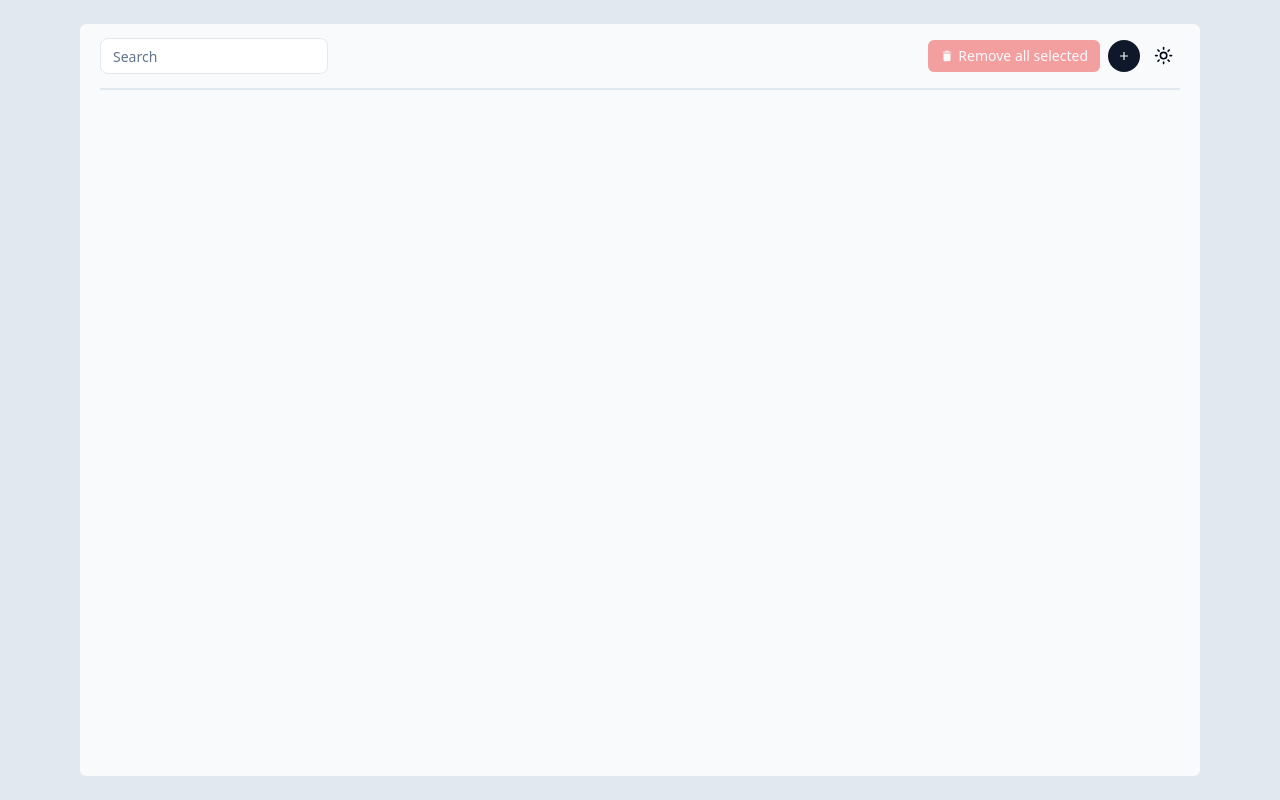
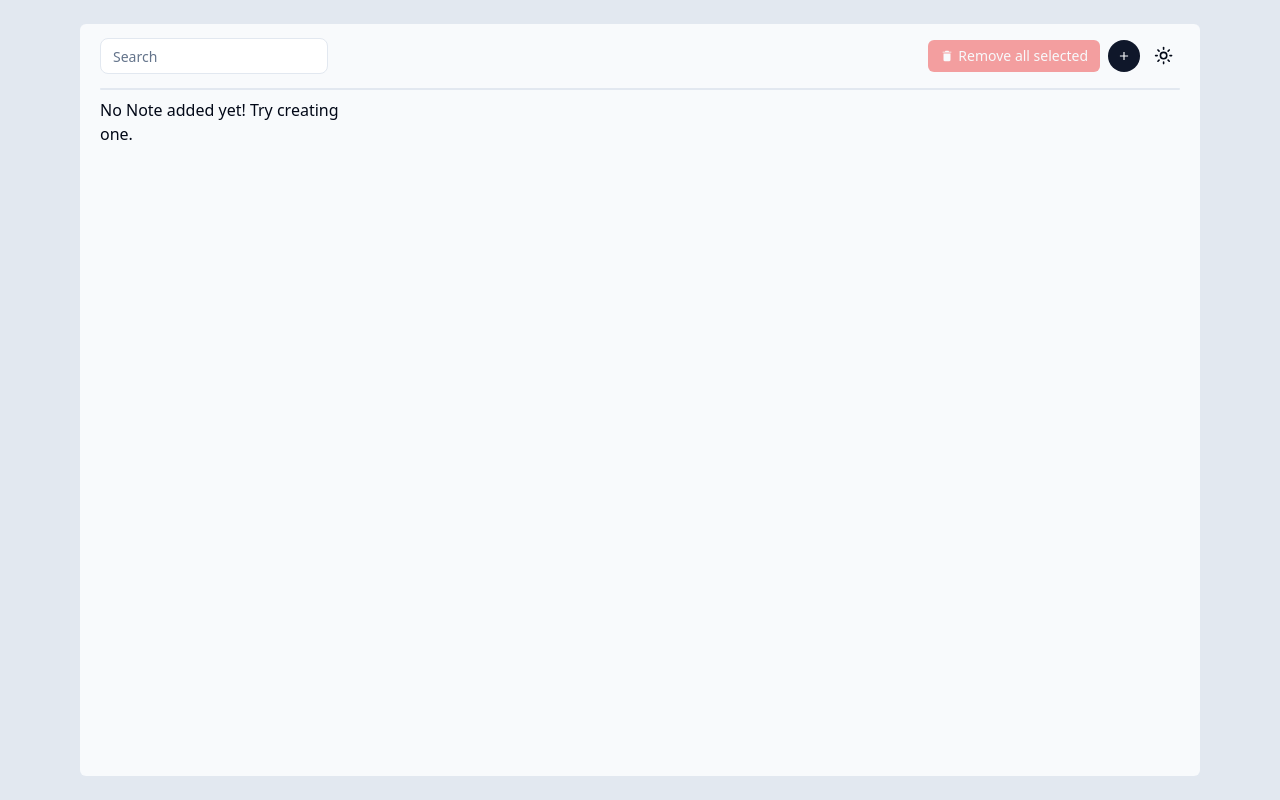
Before and after one commit to GilbertoFreitasJunior997/notes-app, a React (Vite) app: page / in a window 1280 px wide. Built offline with nearby package versions, Linux system fonts and the light colour scheme.

Commit message:
added note

```diff
--- a/package.json
+++ b/package.json
@@ -10,6 +10,7 @@
     "preview": "vite preview"
   },
   "dependencies": {
+    "@radix-ui/react-checkbox": "^1.0.4",
     "@radix-ui/react-dialog": "^1.0.5",
     "@radix-ui/react-dropdown-menu": "^2.0.6",
     "@radix-ui/react-slot": "^1.0.2",
--- /dev/null
+++ b/src/components/modal-configure-note.tsx
@@ -0,0 +1,111 @@
+import {
+  Dialog,
+  DialogContent,
+  DialogHeader,
+  DialogTitle,
+  DialogTrigger,
+} from "@/components/ui/dialog";
+import { MdAdd, MdEdit } from "react-icons/md";
+import { useRef, useState } from "react";
+
+import { Button } from "./ui/button";
+import { Input } from "./ui/input";
+import { Note } from "@/store/types";
+import { Textarea } from "./ui/textarea";
+import { useNotes } from "@/store";
+import { useSelector } from "@/store/use-selector";
+
+type ModalConfigureNoteProps = {
+  initialValues?: Note;
+};
+
+export const ModalConfigureNote = (props: ModalConfigureNoteProps) => {
+  const { initialValues } = props;
+  const isEdit = !!initialValues;
+
+  const { add, update } = useNotes(useSelector("add", "update"));
+
+  const titleRef = useRef<HTMLInputElement>(null);
+  const descriptionRef = useRef<HTMLTextAreaElement>(null);
+
+  const [isOpen, setIsOpen] = useState(false);
+
+  const handleSubmit = (e: React.FormEvent<HTMLFormElement>) => {
+    e.preventDefault();
+
+    const title = titleRef.current?.value;
+    const description = descriptionRef.current?.value;
+
+    if (!title) {
+      return;
+    }
+
+    if (isEdit) {
+      update({
+        id: initialValues.id,
+        title,
+        description,
+      });
+    } else {
+      add({
+        title,
+        description,
+      });
+    }
+
+    setIsOpen(false);
+  };
+
+  return (
+    <Dialog open={isOpen} onOpenChange={setIsOpen}>
+      <DialogTrigger asChild>
+        {isEdit ? (
+          <Button
+            size="icon"
+            variant="outline"
+            className="w-5 h-5"
+            onClick={(e) => e.stopPropagation()}
+          >
+            <MdEdit />
+          </Button>
+        ) : (
+          <Button size="icon">
+            <MdAdd />
+          </Button>
+        )}
+      </DialogTrigger>
+      <DialogContent>
+        <DialogHeader>
+          <DialogTitle>
+            {isEdit ? `Update note ${initialValues.title}` : "New"} note
+          </DialogTitle>
+          <form className="flex flex-col gap-3 pt-2" onSubmit={handleSubmit}>
+            <Input
+              type="text"
+              ref={titleRef}
+              placeholder="Title"
+              defaultValue={initialValues?.title}
+              required
+            />
+            <Textarea
+              ref={descriptionRef}
+              placeholder="Description"
+              defaultValue={initialValues?.description}
+            />
+
+            <div className="flex justify-end items-center gap-2">
+              <Button
+                type="button"
+                variant="outline"
+                onClick={() => setIsOpen(false)}
+              >
+                Cancel
+              </Button>
+              <Button type="submit">{isEdit ? "Update" : "Create"}</Button>
+            </div>
+          </form>
+        </DialogHeader>
+      </DialogContent>
+    </Dialog>
+  );
+};
--- /dev/null
+++ b/src/components/note.tsx
@@ -0,0 +1,68 @@
+import { Button } from "./ui/button";
+import { Checkbox } from "./ui/checkbox";
+import { MdDelete } from "react-icons/md";
+import { ModalConfigureNote } from "./modal-configure-note";
+import { Note as NoteProps } from "@/store/types";
+import { useNotes } from "@/store";
+import { useSelector } from "@/store/use-selector";
+
+export const Note = (props: NoteProps) => {
+  const { id, title, description } = props;
+
+  const { toggleSelect, selected, remove } = useNotes(
+    useSelector("toggleSelect", "selected", "remove")
+  );
+
+  const isSelected = selected.includes(id);
+
+  const handleRemove = (e: React.MouseEvent) => {
+    e.preventDefault();
+    e.stopPropagation();
+
+    remove(id);
+  };
+
+  const handleSelect = () => toggleSelect(id);
+
+  const handleKeyDown = (e: React.KeyboardEvent) => {
+    if (e.key !== " " && e.key !== "Enter") return;
+
+    handleSelect();
+  };
+
+  return (
+    <div
+      role="button"
+      tabIndex={0}
+      className={`rounded-md border-slate-300 dark:border-slate-700 border w-full h-52 flex flex-col p-1 group ${
+        isSelected ? "ring-primary ring-1" : ""
+      }`}
+      onClick={handleSelect}
+      onKeyDown={handleKeyDown}
+    >
+      <section className="px-2 flex justify-between h-8">
+        <p className="text-lg font-bold truncate mr-1">{title}</p>
+        <div className="flex items-center gap-2 h-full">
+          <Checkbox
+            className={`hidden transition-opacity ${
+              isSelected ? "block" : "group-hover:block"
+            }`}
+            checked={isSelected}
+          />
+
+          <Button
+            size="icon"
+            variant="ghost"
+            className="w-5 h-5"
+            onClick={handleRemove}
+          >
+            <MdDelete />
+          </Button>
+
+          <ModalConfigureNote initialValues={props} />
+        </div>
+      </section>
+      <section className="overflow-auto grow px-2">{description}</section>
+    </div>
+  );
+};
--- /dev/null
+++ b/src/components/ui/checkbox.tsx
@@ -0,0 +1,28 @@
+import * as CheckboxPrimitive from "@radix-ui/react-checkbox"
+import * as React from "react"
+
+import { Check } from "lucide-react"
+import { cn } from "@/lib/utils"
+
+const Checkbox = React.forwardRef<
+  React.ElementRef<typeof CheckboxPrimitive.Root>,
+  React.ComponentPropsWithoutRef<typeof CheckboxPrimitive.Root>
+>(({ className, ...props }, ref) => (
+  <CheckboxPrimitive.Root
+    ref={ref}
+    className={cn(
+      "peer h-4 w-4 shrink-0 rounded-full border border-primary ring-offset-background focus-visible:outline-none focus-visible:ring-2 focus-visible:ring-ring focus-visible:ring-offset-2 disabled:cursor-not-allowed disabled:opacity-50 data-[state=checked]:bg-primary data-[state=checked]:text-primary-foreground",
+      className
+    )}
+    {...props}
+  >
+    <CheckboxPrimitive.Indicator
+      className={cn("flex items-center justify-center text-current")}
+    >
+      <Check className="h-4 w-4" />
+    </CheckboxPrimitive.Indicator>
+  </CheckboxPrimitive.Root>
+))
+Checkbox.displayName = CheckboxPrimitive.Root.displayName
+
+export { Checkbox }
--- a/src/layout/content.tsx
+++ b/src/layout/content.tsx
@@ -1,5 +1,47 @@
+import { Note } from "@/components/note";
+import { useMemo } from "react";
+import { useNotes } from "@/store";
+import { useSelector } from "@/store/use-selector";
+
+const normalizeText = (text: string) =>
+  text
+    .normalize("NFD")
+    .toLowerCase()
+    .replace(/[\s-]|[\u0300-\u036f]/g, "");
+
 export const Content = () => {
-    return <main className="dark:bg-slate-950 bg-slate-50 flex-grow rounded-b-md px-5">
-        <hr className="dark:bg-slate-800 bg-slate-200 h-[2px] rounded-full" />
+  const { notes, search } = useNotes(useSelector("notes", "search"));
+
+  const normalizedSearch = useMemo(() => normalizeText(search), [search]);
+
+  const displayNotes = useMemo(
+    () =>
+      normalizedSearch
+        ? notes.filter(
+            (note) =>
+              normalizeText(note.title).includes(normalizedSearch) ||
+              (note.description
+                ? normalizeText(note.description).includes(normalizedSearch)
+                : false)
+          )
+        : notes,
+    [normalizedSearch, notes]
+  );
+
+  return (
+    <main className="dark:bg-slate-950 bg-slate-50 flex-grow rounded-b-md px-5">
+      <hr className="dark:bg-slate-800 bg-slate-200 h-[2px] rounded-full" />
+      <div className="grid grid-cols-2 md:grid-cols-3 lg:grid-cols-3 xl:grid-cols-4 gap-2 pt-2">
+        {notes.length ? (
+          displayNotes.length ? (
+            displayNotes.map((note) => <Note key={note.id} {...note} />)
+          ) : (
+            <p> No note for this search. </p>
+          )
+        ) : (
+          <p> No Note added yet! Try creating one. </p>
+        )}
+      </div>
     </main>
-}
+  );
+};
--- a/src/layout/topbar.tsx
+++ b/src/layout/topbar.tsx
@@ -1,7 +1,7 @@
 import { Button } from "@/components/ui/button";
 import { Input } from "@/components/ui/input";
 import { IoMdTrash } from "react-icons/io";
-import { ModalCreateNote } from "@/components/modal-create-note";
+import { ModalConfigureNote } from "@/components/modal-configure-note";
 import { ThemeToggle } from "@/components/theme-toggle";
 import { useNotes } from "@/store";
 import { useSelector } from "@/store/use-selector";
@@ -29,7 +29,7 @@ export const Topbar = () => {
           <IoMdTrash />
           <span className="pl-1">Remove all selected</span>
         </Button>
-        <ModalCreateNote />
+        <ModalConfigureNote />
         <ThemeToggle />
       </div>
     </section>
--- a/src/store/index.tsx
+++ b/src/store/index.tsx
@@ -9,21 +9,34 @@ export const useNotes = create<UseNotes>()(
       selected: [],
       search: "",
       add: (newNote) => {
-        let maxId = 1;
         const { notes } = get();
-        notes.forEach((note) => {
-          if (note.id > maxId) maxId = note.id;
-        });
+        console.log(notes);
+        const id = Math.max(...notes.map((note) => note.id), 0) + 1;
+        console.log(id);
+
         set(({ notes }) => ({
-          notes: [...notes, { ...newNote, id: maxId }],
+          notes: [...notes, { ...newNote, id }],
         }));
       },
+      update: (newNote) =>
+        set(({ notes }) => ({
+          notes: notes.map((note) => (note.id === newNote.id ? newNote : note)),
+        })),
       remove: (id) =>
-        set(({ notes }) => ({ notes: notes.filter((note) => note.id !== id) })),
-      select: (id) => set(({ selected }) => ({ selected: [...selected, id] })),
+        set(({ notes, selected }) => ({
+          notes: notes.filter((note) => note.id !== id),
+          selected: selected.filter((noteId) => noteId !== id),
+        })),
+      toggleSelect: (id) =>
+        set(({ selected }) => ({
+          selected: selected.includes(id)
+            ? selected.filter((noteId) => noteId !== id)
+            : [...selected, id],
+        })),
       removeSelected: () =>
         set(({ notes, selected }) => ({
           notes: notes.filter((note) => !selected.includes(note.id)),
+          selected: [],
         })),
       setSearch: (search) => set(() => ({ search })),
     }),
--- a/src/store/types.ts
+++ b/src/store/types.ts
@@ -14,8 +14,9 @@ type NoteProps = {
 
 type NoteActions = {
   add(newNote: NewNote): void;
+  update(note: Note): void;
   remove(id: number): void;
-  select(id: number): void;
+  toggleSelect(id: number): void;
   removeSelected(): void;
   setSearch(search: string): void;
 };
```
Also changed, not shown: src/components/modal-create-note.tsx (deleted, +0 -69 lines), 1 other file (tests, documents, lock files or other folders).
